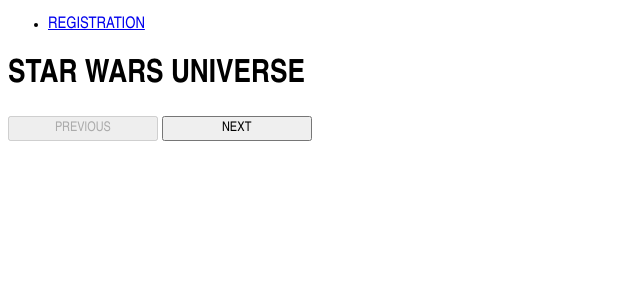
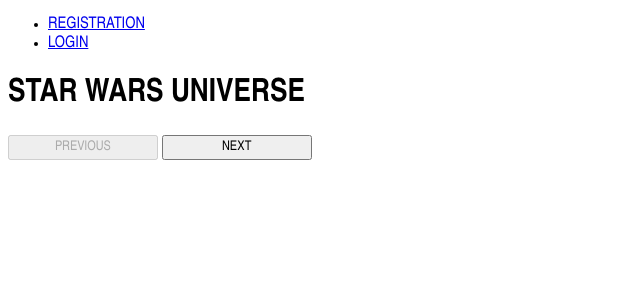
Before and after one commit to ishabelle/API-WARS, a Flask app: page / in a window 1280 px wide. Shown: the top 300 px of the page, without its empty margins (0-640 px from the left). Run offline with Flask 2, Linux system fonts and the light colour scheme.

Commit message:
add displaying login

```diff
--- a/templates/layout.html
+++ b/templates/layout.html
@@ -14,6 +14,9 @@
         <li>
             <a href="{{ url_for('registration_page') }}">REGISTRATION</a>
         </li>
+        <li>
+            <a href="{{ url_for('login_page') }}">LOGIN</a>
+        </li>
     </ul>
 </nav>
 {% block body %}
```
